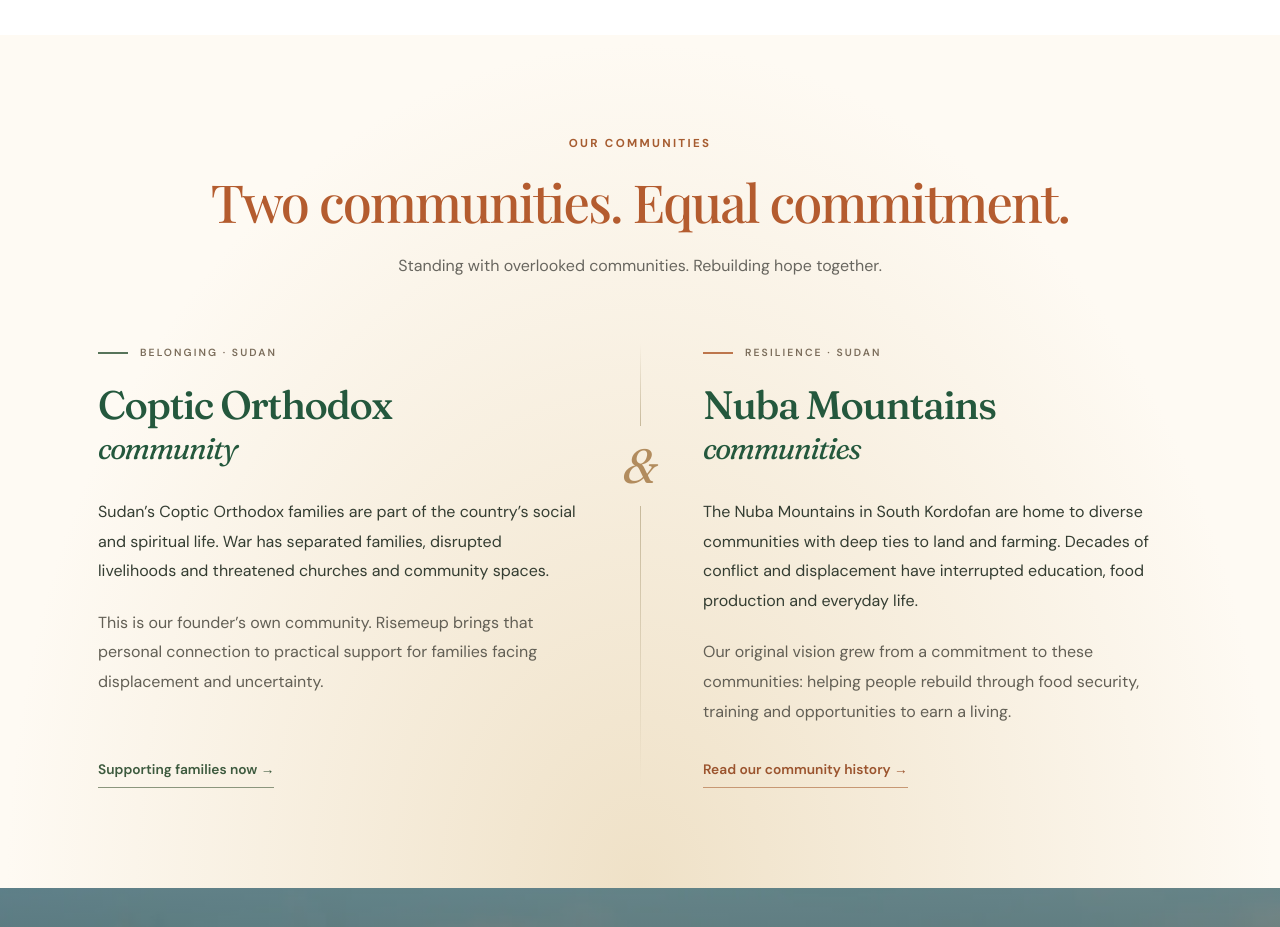
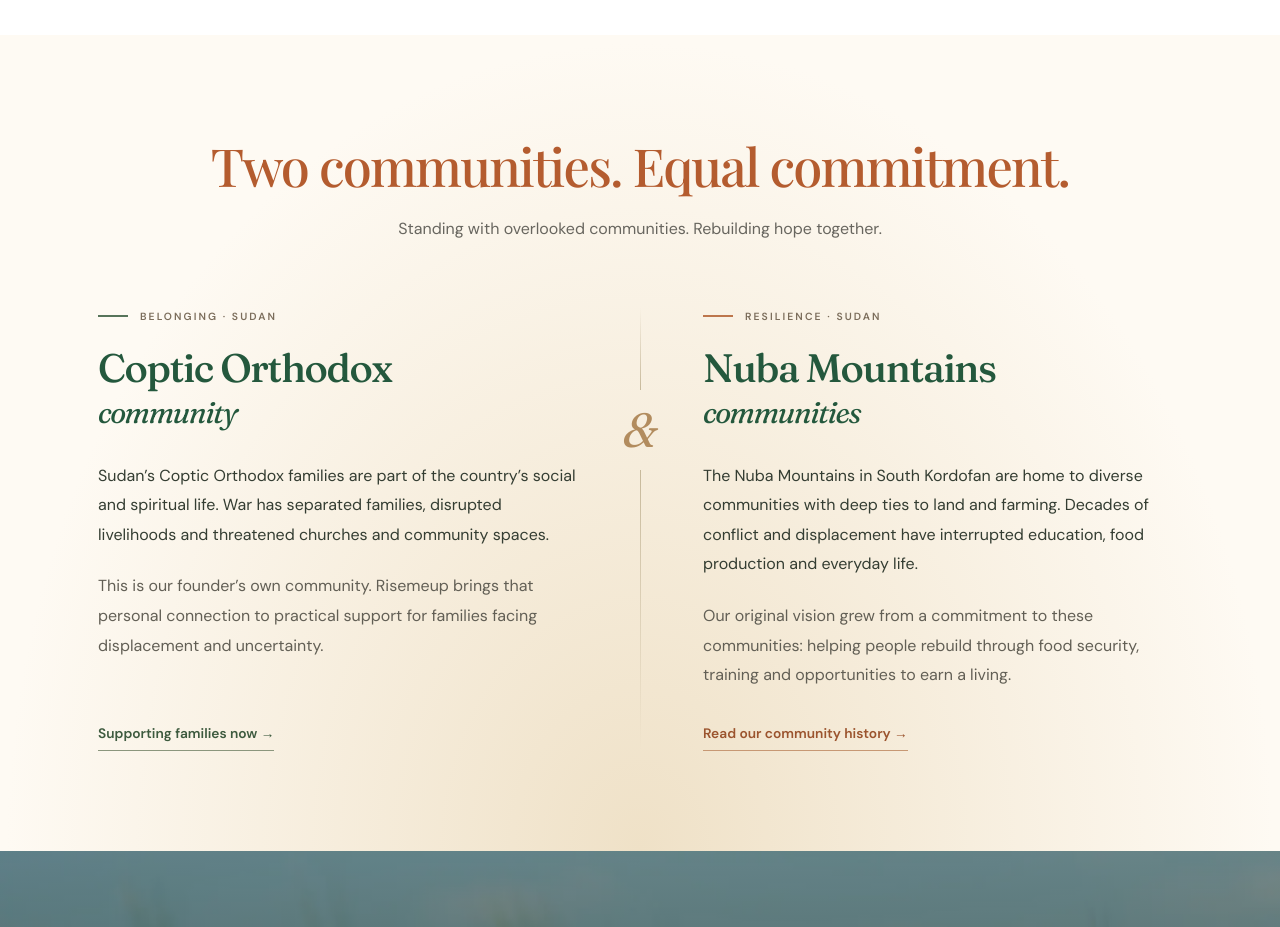
Before and after one commit to Hero988/RiseMeUp, a React (Vite) app: page / in a window 1280 px wide. Shown: the part 2020-2947 px from the top of the page. Built offline with nearby package versions, Linux system fonts and the light colour scheme; a web font is replaced by a local one.

Commit message:
Remove redundant Our communities label above community heading

```diff
--- a/src/App.tsx
+++ b/src/App.tsx
@@ -172,7 +172,7 @@
           <div className="container">
             <div className="section-head">
               <div>
-                <p className="eyebrow">Our communities</p>
+
                 <h2>
                   Two communities. Equal commitment.
                 </h2>
```
